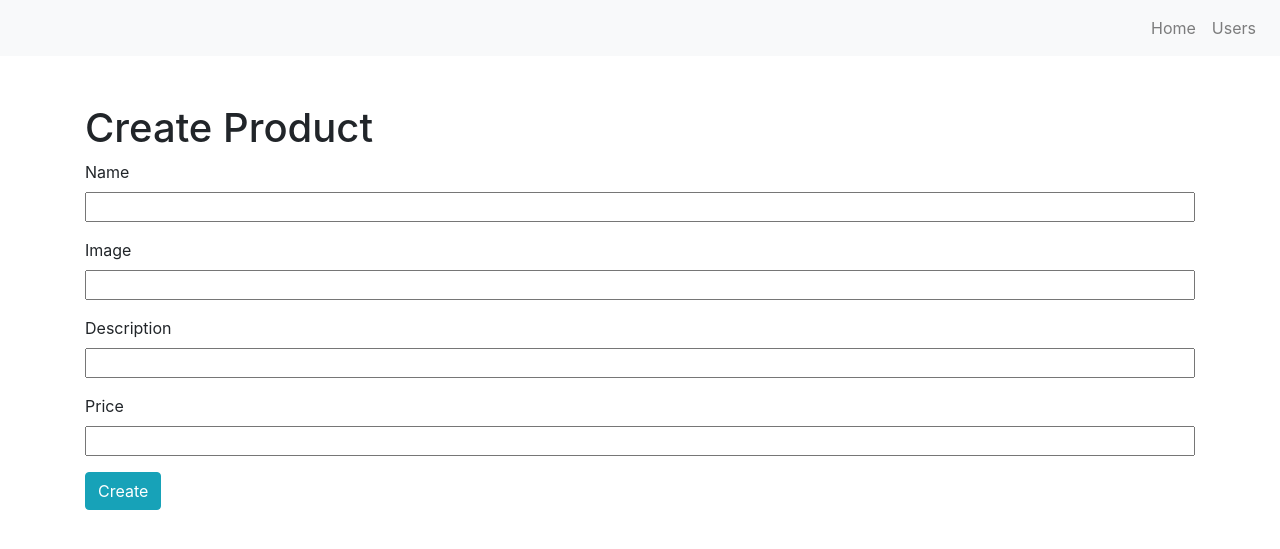
After one commit to nguyenhongthaj/LearnNodeJS, a Node server app: page /products/product in a window 1280 px wide. The commit adds this page. Shown: the top 549 px of the page. Run offline with Node 20, Linux system fonts and the light colour scheme; some libraries are stand-ins or nearby versions.

Commit message:
'create-product'

```diff
--- /dev/null
+++ b/controllers/product.controllers.js
@@ -0,0 +1,9 @@
+var Product = require('../models/product.model');
+
+module.exports.create = function(req,res){
+    res.render('products/product');
+}
+module.exports.postProduct = function(req, res){
+    Product.create(req.body);
+    res.redirect('/users');
+}
--- a/index.js
+++ b/index.js
@@ -1,13 +1,18 @@
+// .env
+require('dotenv').config()
 /* Khai bao Express - va port :3000*/
 var express = require('express');
 var app = express();
 /* Khai bao req.body*/
 var bodyParser = require('body-parser');
-/*-------------------*/
+
+/*-----------Routers--------*/
 var userRouters = require('./routes/user.route');
 var authRouters = require('./routes/auth.route');
+var productsRouters = require('./routes/product.route');
 
 var authMiddleware = require('./middlewares/auth.middleware');
+
 /*Khai vao cookie*/
 var cookieParser = require('cookie-parser');
 /*Khai bao mongo*/
@@ -23,7 +28,7 @@ app.set('views', './views');
 app.use(express.json()) // for parsing application/json
 app.use(express.urlencoded({ extended: true })); // for parsing application/x-www-form-urlencoded
 app.use(express.static('public'));
-app.use(cookieParser('abcdefght'));
+app.use(cookieParser(process.env.SESSION_SECRET));
 //#######################################################################33
 app.get('/',function(request,response){
 	response.render('index',{
@@ -33,6 +38,7 @@ app.get('/',function(request,response){
 
 app.use('/users', authMiddleware.requireAuth, userRouters);
 app.use('/auth', authRouters);
+app.use('/products',productsRouters);
 
 app.listen(port, function(){
 	console.log('Sever listening on port '+ port);
--- a/package.json
+++ b/package.json
@@ -12,6 +12,7 @@
   "dependencies": {
     "body-parser": "^1.19.0",
     "cookie-parser": "^1.4.4",
+    "dotenv": "^8.2.0",
     "express": "^4.17.1",
     "lowdb": "^1.0.0",
     "md5": "^2.2.1",
--- /dev/null
+++ b/views/products/product.pug
@@ -0,0 +1,24 @@
+extends ../layouts/common
+block content
+    //method POST
+    h1 Create Product
+    if err
+        each error in err
+            .alert.alert-danger= error
+    form(action="/products/product", method="POST")
+        .form-group.d-flex.flex-column.bd-highlight.mb-3
+            label(for="name") Name
+            input#name(name="name",type="text",value=values ? values.name : "")
+
+        .form-group.d-flex.flex-column.bd-highlight.mb-3
+            label(for="img") Image
+            input#img(name="image",type="text", value=values ? values.phone : "")
+
+        .form-group.d-flex.flex-column.bd-highlight.mb-3
+            label(for="des") Description
+            input#des(name="description",type="text", value=values ? values.phone : "")
+
+        .form-group.d-flex.flex-column.bd-highlight.mb-3
+            label(for="price") Price
+            input#price(name="price",type="text", value=values ? values.phone : "")
+        button.btn.btn-info Create
--- a/views/users/index.pug
+++ b/views/users/index.pug
@@ -3,7 +3,8 @@ block content
   // method GET
 
   h1 User list
-  a.btn.btn-primary(href="users/create") CLICK here to Create
+  a.btn.btn-primary.d-inline(href="users/create") CLICK here to Create User
+  a.btn.btn-primary.d-inline.ml-3(href="products/product") CLICK here to Create Product
   .d-flex.align-items-center.mt-3
     form.d-flex.ml-auto(action="users/search" method="GET")
       input(type="text" name ="q")
```
Also changed, not shown: models/product.model.js (added, +14 -0 lines), models/user.model.js (+5 -5 lines), routes/product.route.js (added, +8 -0 lines), 2 other files.
